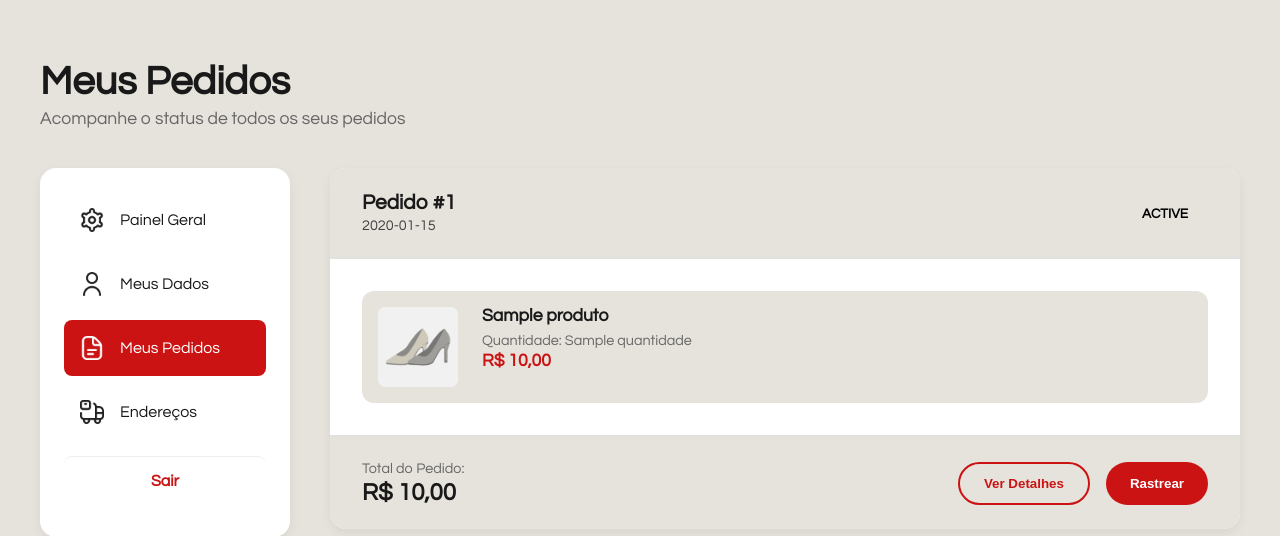
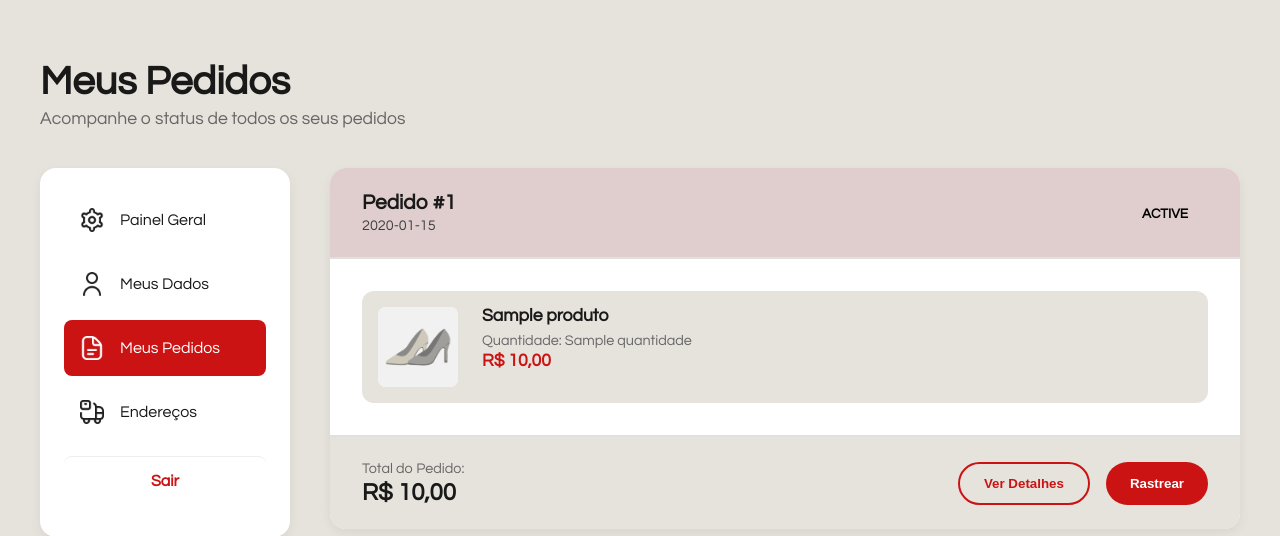
Before and after one commit to JLSCamelo/Fatal-Lady, a FastAPI app: template app/views/templates/meus_pedidos.html in a window 1280 px wide. Shown: the part 131-667 px from the top of the page. Run offline with FastAPI, Linux system fonts and the light colour scheme; the template is opened without the code that fills it: most values are stand-ins (such as "Sample title", 1, 10 or a date in 2020); parts of the project's set-up code (start-up, migrations or seed data) failed here and were passed over; some libraries are stand-ins or nearby versions.

Commit message:
Alteração da cor do header do pedido dos Meus Pedidos

```diff
--- a/app/views/static/css/meus-pedidos.css
+++ b/app/views/static/css/meus-pedidos.css
@@ -99,7 +99,7 @@
     justify-content: space-between;
     align-items: center;
     padding: 1.5rem 2rem;
-    background: var(--background);
+    background: #e0cece;
     border-bottom: 2px solid #e0e0e0;
 }
 
```
